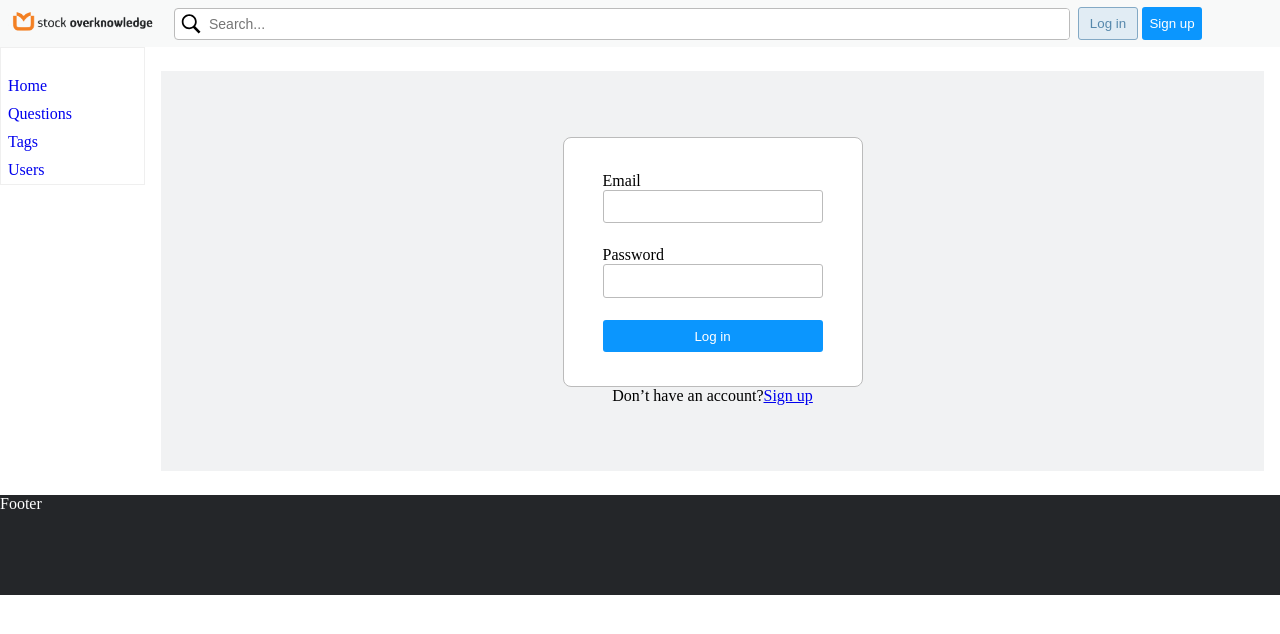
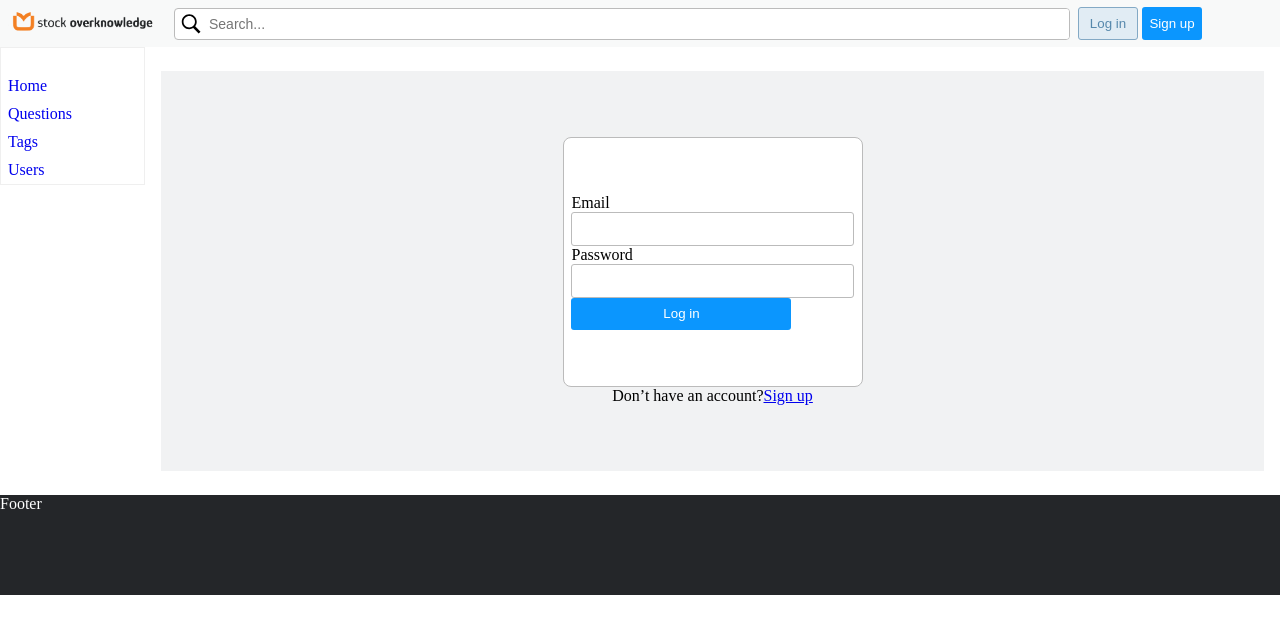
Before and after one commit to Iandayy/stackoverflow, a React (Create React App) app in the folder client/: page /login in a window 1280 px wide. Shown: the top 634 px of the page. Built offline with nearby package versions, Linux system fonts and the light colour scheme.

Commit message:
fixed login form

```diff
--- a/client/src/components/User/LogIn.jsx
+++ b/client/src/components/User/LogIn.jsx
@@ -2,7 +2,7 @@ import React from 'react'; // eslint-disable-line no-unused-vars
 import { Link } from 'react-router-dom';
 import styled from 'styled-components';
 
-const LogInContainer = styled.div`
+const Section = styled.section`
   display: flex;
   flex-direction: column;
   align-items: center;
@@ -12,7 +12,7 @@ const LogInContainer = styled.div`
   background-color: #f1f2f3;
 `;
 
-const FormWrapper = styled.div`
+const LogInContainer = styled.div`
   display: flex;
   flex-direction: column;
   align-items: center;
@@ -25,15 +25,15 @@ const FormWrapper = styled.div`
   /* box-shadow:  */
 `;
 
+// const FormWrapper = styled.form`
+//   width: 220px;
+//   height: 32px;
+// `;
+
 const Label = styled.label`
   display: flex;
   flex-direction: column;
   flex-basis: 30%;
-`;
-
-const Form = styled.form`
-  width: 220px;
-  height: 32px;
 `;
 
 const Input = styled.input`
@@ -59,11 +59,11 @@ const LogInBtn = styled.button`
 
 const LogIn = () => {
   return (
+    <Section>
       <LogInContainer>
-      <FormWrapper>
+        <form id="login-form" action="/v1/members/login" method="post">
           <Label htmlFor="email">
             Email
-          <Form>
             <Input
               id="email"
               type="email"
@@ -71,26 +71,24 @@ const LogIn = () => {
               maxlength="100"
               name="email"
             />
-          </Form>
           </Label>
           <Label htmlFor="password">
             Password
-          <Form>
             <Input
               id="password"
               type="password"
               autocomplete="off"
               name="password"
             />
-          </Form>
           </Label>
           <LogInBtn>Log in</LogInBtn>
-      </FormWrapper>
+        </form>
+      </LogInContainer>
       <div>
         Don’t have an account?
         <Link to="/signup">Sign up</Link>
       </div>
-    </LogInContainer>
+    </Section>
   );
 };
 
--- a/client/src/components/User/SignUp.jsx
+++ b/client/src/components/User/SignUp.jsx
@@ -110,7 +110,7 @@ const SignUp = () => {
     <Section>
       <SignUpContainer>
         <form
-          id="login-form"
+          id="signup-form"
           action="/v1/members"
           method="post"
           onSubmit={submitHandler}
@@ -152,7 +152,7 @@ const SignUp = () => {
       </SignUpContainer>
       <div>
         Already have an account?
-        <Link to="/signup">Log in</Link>
+        <Link to="/login">Log in</Link>
       </div>
     </Section>
   );
```
Lines whose indentation alone changed are shown as unchanged.
